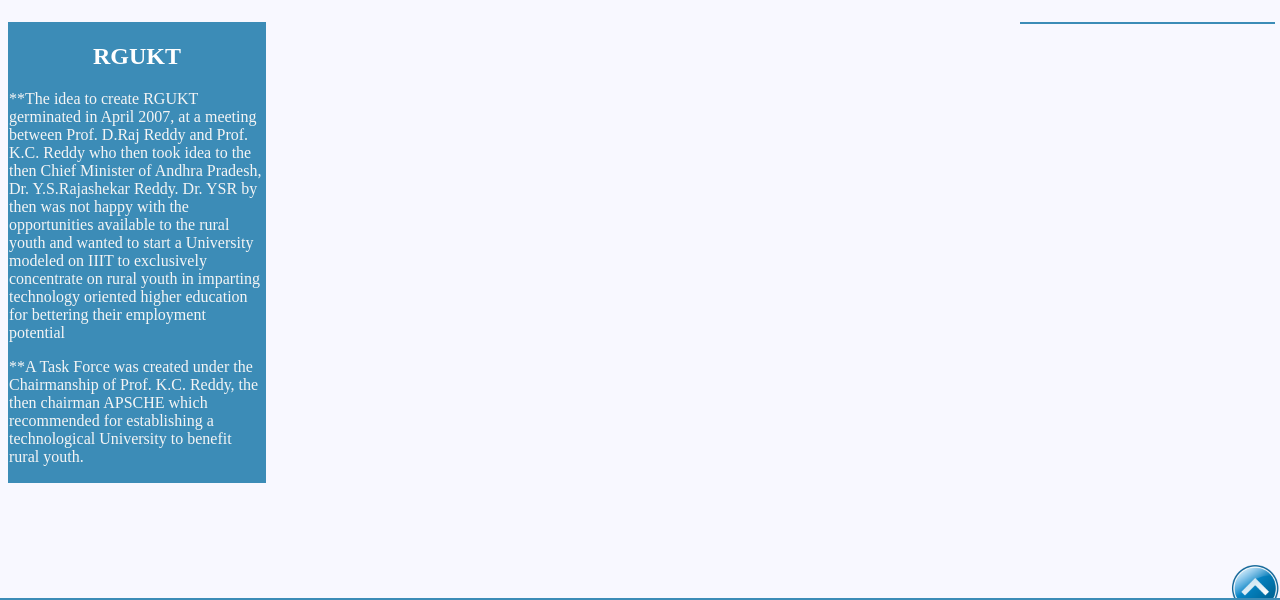
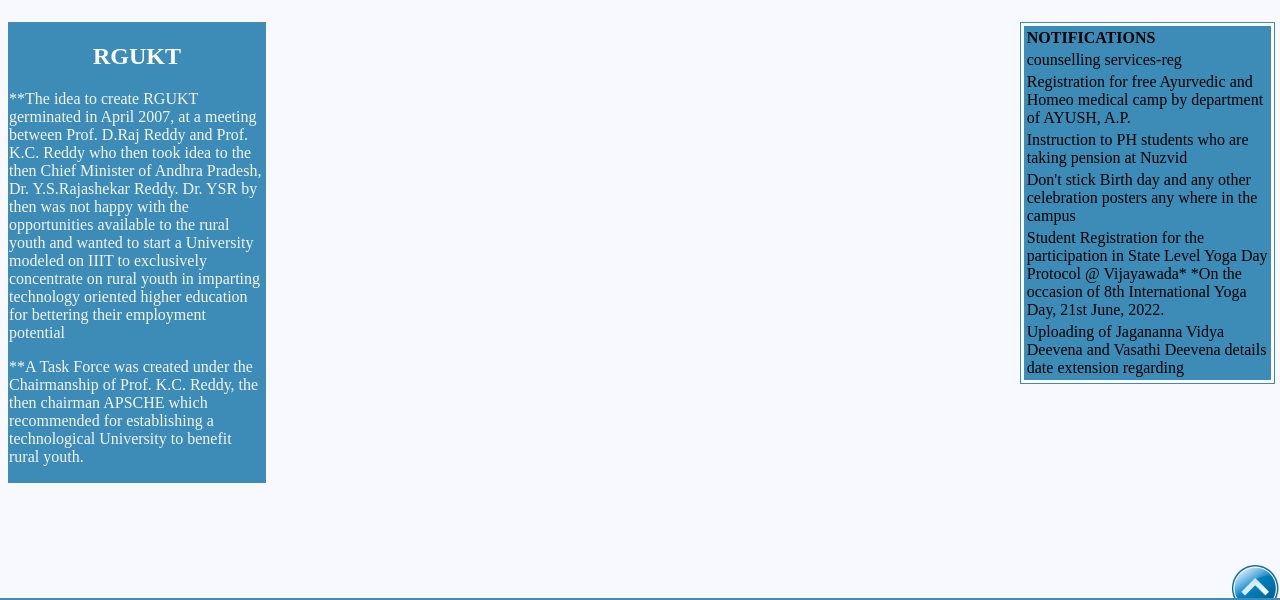
Before and after one commit to hemalathasrianusuri/N180597WEBSITE, a plain HTML site: page index.html in a window 1280 px wide. Shown: the part 162-762 px from the top of the page. Drawn offline with Linux system fonts and the light colour scheme; grey boxes are pictures that could not be loaded.

Commit message:
Update index.html

```diff
--- a/index.html
+++ b/index.html
@@ -89,7 +89,7 @@
     </aside>
        <aside class="sidebar2">
        <div>
-<!--         <table class="list">
+	       <table class="list">
           <tr><td><b>NOTIFICATIONS</b>
           <tr><td>counselling services-reg</td></tr>
           <tr><td>Registration for free Ayurvedic and Homeo medical camp by department of AYUSH, A.P.</td></tr>
@@ -97,7 +97,7 @@
           <tr><td>Don't stick Birth day and any other celebration posters any where in the campus</td></tr>
           <tr><td>Student Registration for the participation in State Level Yoga Day Protocol @ Vijayawada* *On the occasion of 8th International Yoga Day, 21st June, 2022.</td></tr>
           <tr><td>Uploading of Jagananna Vidya Deevena and Vasathi Deevena details date extension regarding</td></tr>
-          </table> -->
+          </table>
        </div>
      </aside>
            <div class="nested-position">
```
